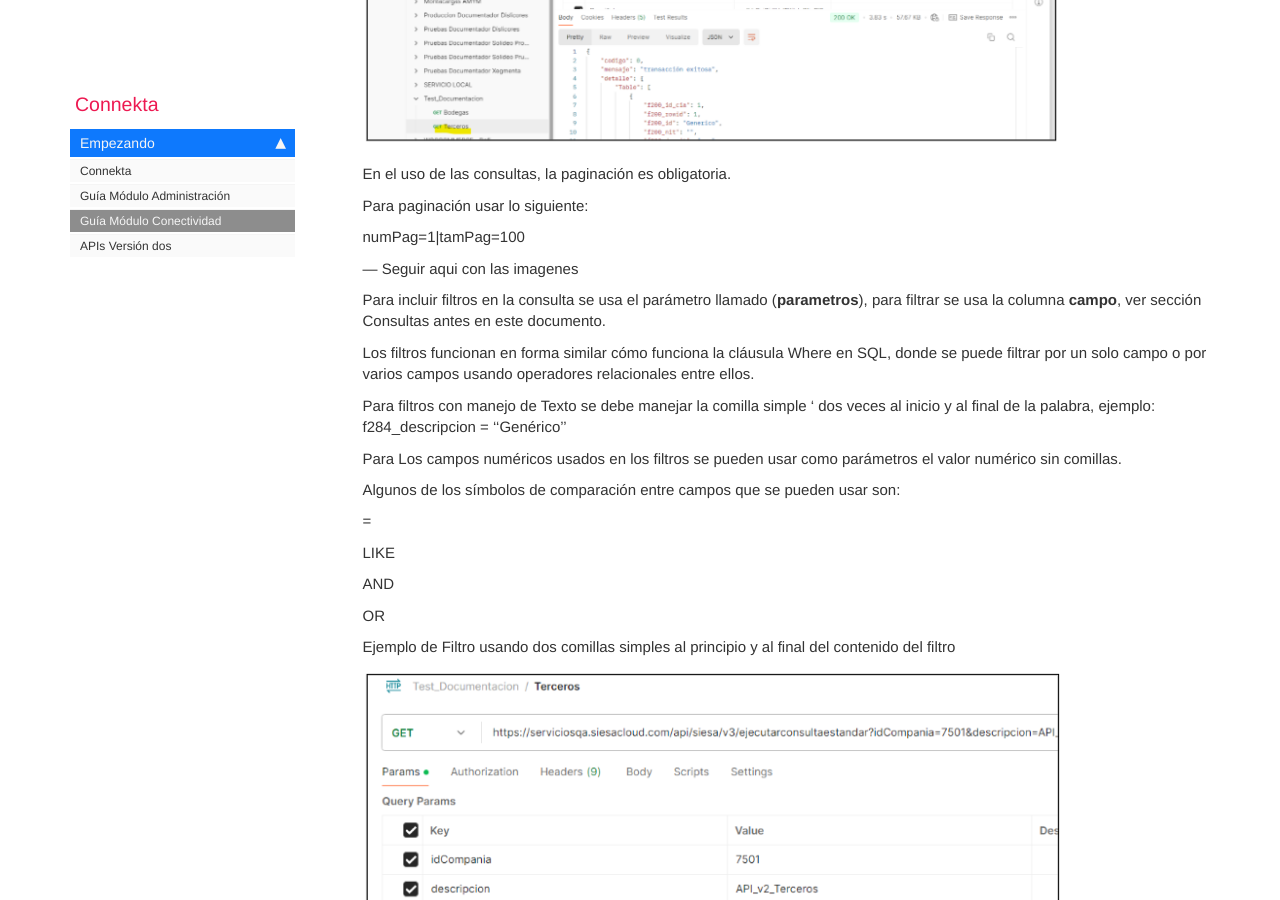
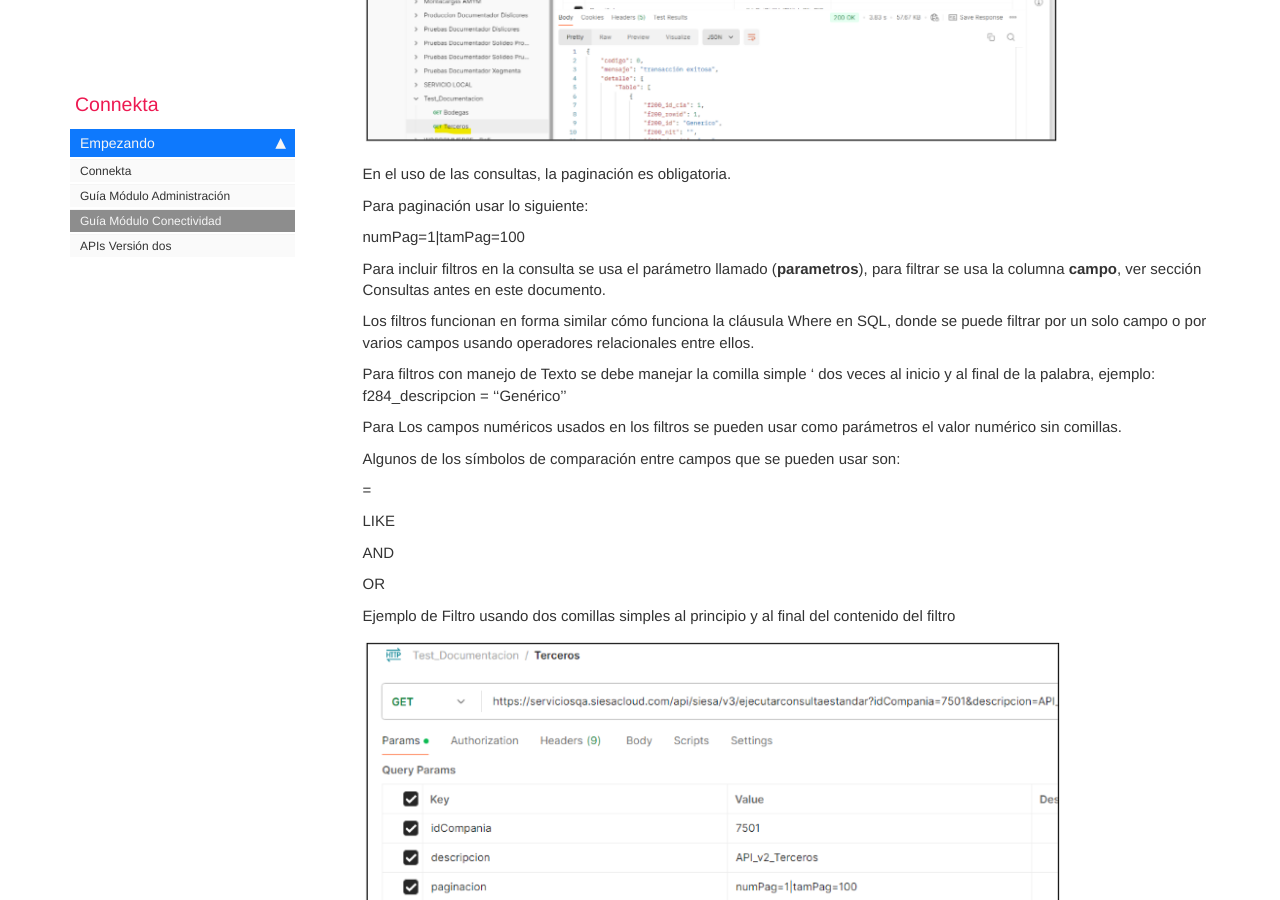
Before and after one commit to Interfaces-y-Soluciones-Interno/Documentacion, a Jekyll site: the page built from pages/sistema_integracion/si_mc_guia.md, in a window 1280 px wide and 900 px high, scrolled down 17303 px. Built offline with Jekyll 4.4.1, drawn with Linux system fonts in a browser that asks for light colours; comment, search, counter and statistics services are not loaded.

Commit message:
Update si_mc_guia.md

```diff
--- a/pages/sistema_integracion/si_mc_guia.md
+++ b/pages/sistema_integracion/si_mc_guia.md
@@ -497,7 +497,6 @@ Para paginación usar lo siguiente:
 
 numPag=1\|tamPag=100
 
- --- Seguir aqui con las imagenes
 
 Para incluir filtros en la consulta se usa el parámetro llamado (**parametros**), para filtrar se usa la columna **campo**, ver sección Consultas antes en este documento.
 
```
